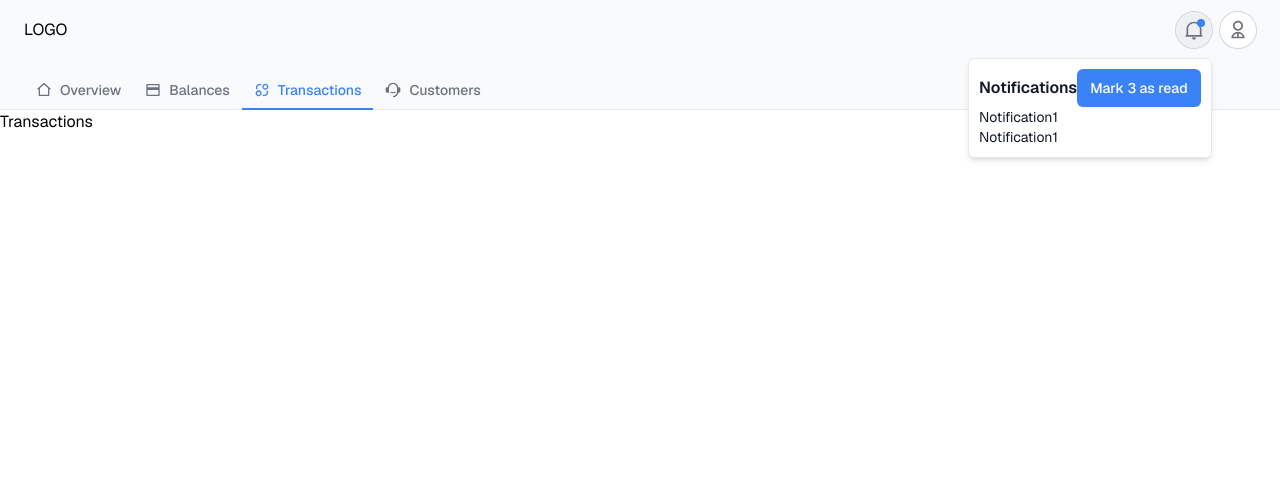
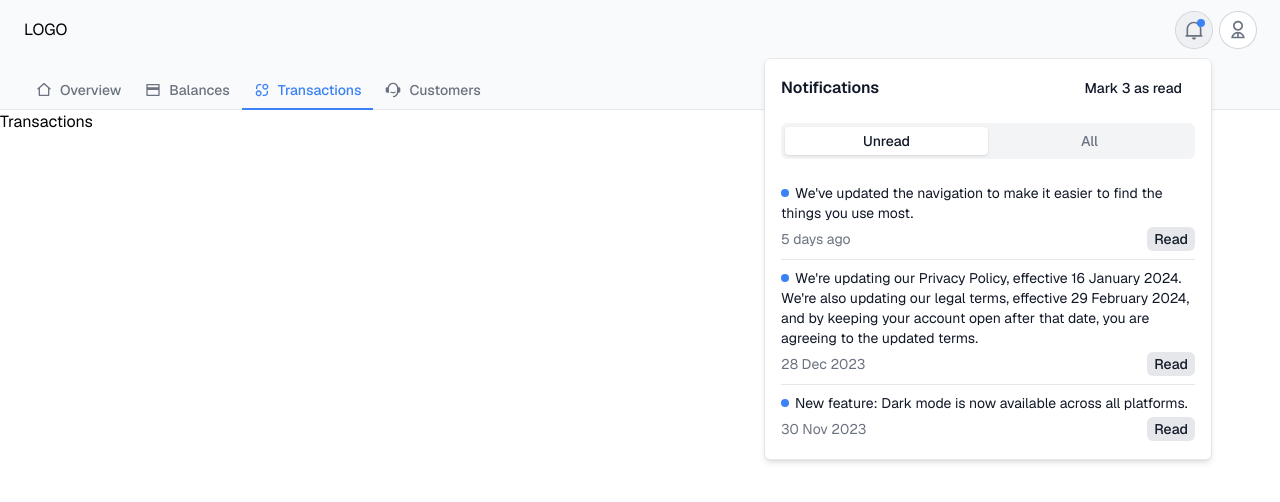
Before and after one commit to tremorlabs/template-overview, a Next.js app: page /transactions in a window 1280 px wide. Both pictures are taken after a click on the button 1194 px from the left and 30 px from the top of the page. Shown: the top 502 px of the page. Built offline with nearby package versions, Linux system fonts and the light colour scheme.

Commit message:
notifications

```diff
--- a/package.json
+++ b/package.json
@@ -17,6 +17,7 @@
     "@remixicon/react": "^4.3.0",
     "clsx": "^2.1.1",
     "cx": "^24.9.3",
+    "date-fns": "^4.1.0",
     "geist": "^1.3.1",
     "next": "14.2.15",
     "react": "^18.3.1",
--- a/src/components/ui/Notifications.tsx
+++ b/src/components/ui/Notifications.tsx
@@ -1,47 +1,202 @@
-"use client"
-
 import { Popover, PopoverContent, PopoverTrigger } from "@/components/Popover"
 import { cx, focusRing } from "@/lib/utils"
 import { RiNotification2Line } from "@remixicon/react"
+import { format, formatDistanceToNow } from "date-fns"
 import { Button } from "../Button"
-function Notifications() {
-  const unreadNotifications = 3
+import { Tabs, TabsContent, TabsList, TabsTrigger } from "../Tabs"
+
+interface Notification {
+  id: string
+  message: string
+  date: string
+  read: boolean
+}
+
+const notifications: Notification[] = [
+  {
+    id: "msg_j2k4l9m3",
+    message:
+      "We've updated the navigation to make it easier to find the things you use most.",
+    date: "2024-10-17",
+    read: false,
+  },
+  {
+    id: "msg_h8n2p5r6",
+    message:
+      "We're updating our Privacy Policy, effective 16 January 2024. We're also updating our legal terms, effective 29 February 2024, and by keeping your account open after that date, you are agreeing to the updated terms.",
+    date: "2023-12-28",
+    read: false,
+  },
+  {
+    id: "msg_t7v9w4x2",
+    message: "New feature: Dark mode is now available across all platforms.",
+    date: "2023-11-30",
+    read: false,
+  },
+  {
+    id: "msg_a3b5c7d9",
+    message:
+      "We're updating our legal terms effective 24 January 2023. By keeping your account open after that date, you are agreeing to the updated terms.",
+    date: "2022-11-21",
+    read: true,
+  },
+  {
+    id: "msg_e2f4g6h8",
+    message:
+      "Introducing our new mobile app features for enhanced productivity.",
+    date: "2022-09-15",
+    read: true,
+  },
+  {
+    id: "msg_k1l3m5n7",
+    message: "Security update: We've added two-factor authentication support.",
+    date: "2022-07-22",
+    read: true,
+  },
+  {
+    id: "msg_p8q2r4s6",
+    message: "We're updating our Privacy Policy as of 3rd February 2022",
+    date: "2022-01-06",
+    read: true,
+  },
+  {
+    id: "msg_u9v1w3x5",
+    message: "New collaboration tools are now available in your workspace.",
+    date: "2021-11-18",
+    read: true,
+  },
+  {
+    id: "msg_y7z9a2b4",
+    message: "Platform maintenance scheduled for next weekend.",
+    date: "2021-09-30",
+    read: true,
+  },
+  {
+    id: "msg_c6d8e1f3",
+    message: "Check out our new tutorial series for advanced features.",
+    date: "2021-08-15",
+    read: true,
+  },
+  {
+    id: "msg_g5h7i9j1",
+    message: "Your annual subscription has been renewed successfully.",
+    date: "2021-07-01",
+    read: true,
+  },
+  {
+    id: "msg_k2l4m6n8",
+    message: "Important: Please update your payment information.",
+    date: "2021-06-15",
+    read: true,
+  },
+]
+
+const formatDate = (dateString: string): string => {
+  const date = new Date(dateString)
+  const now = new Date()
+  const distance = formatDistanceToNow(date, { addSuffix: true })
+
+  return now.getTime() - date.getTime() < 7 * 24 * 60 * 60 * 1000
+    ? distance
+    : format(date, "d MMM yyyy")
+}
+
+const NotificationItem = ({ notification }: { notification: Notification }) => {
+  const { message, date, read } = notification
   return (
-    <>
+    <li className="space-y-1 py-2">
+      <p>
+        {!read && (
+          <div
+            aria-hidden="true"
+            className="mb-px mr-1.5 inline-flex size-2 shrink-0 rounded-full bg-blue-500 sm:text-sm"
+          />
+        )}
+        {message}
+      </p>
+      <div className="flex items-center justify-between">
+        <p className="text-gray-500">{formatDate(date)}</p>
+        {!read && (
+          <Button className="h-6 px-1.5" variant="light">
+            Read
+          </Button>
+        )}
+      </div>
+    </li>
+  )
+}
+
+const NotificationList = ({ showAll = false }: { showAll?: boolean }) => {
+  const filteredNotifications = showAll
+    ? notifications
+    : notifications.filter(({ read }) => !read)
+
+  return (
+    <ol
+      aria-label="Unread notifications"
+      className="flex max-h-96 flex-col divide-y overflow-y-scroll"
+    >
+      {filteredNotifications.map((notification) => (
+        <NotificationItem key={notification.id} notification={notification} />
+      ))}
+    </ol>
+  )
+}
+
+export function Notifications() {
+  const unreadCount = notifications.filter(({ read }) => !read).length
+
+  return (
     <Popover>
       <PopoverTrigger asChild>
         <Button
-            aria-label={`Notifications (${unreadNotifications} unread)`}
+          aria-label={`Notifications (${unreadCount} unread)`}
           variant="ghost"
           className={cx(
             focusRing,
             "group relative size-9 rounded-full bg-white text-sm text-gray-900 shadow-sm ring-1 ring-gray-300 hover:bg-gray-50 data-[state=open]:bg-gray-200/50",
           )}
         >
-            {unreadNotifications ? (
+          {unreadCount > 0 && (
             <div className="absolute right-1.5 top-1.5 size-2 shrink-0 rounded-full bg-blue-500" />
-            ) : null}
+          )}
           <RiNotification2Line
             className="size-5 shrink-0 text-gray-500 group-hover:text-gray-700"
             aria-hidden="true"
           />
         </Button>
       </PopoverTrigger>
-        <PopoverContent align="end">
-          <div className="flex items-center justify-between">
+      <PopoverContent align="end" className="max-w-md px-4">
+        <div className="flex items-center justify-between gap-16">
           <h2 className="text-base font-semibold text-gray-900">
             Notifications
           </h2>
-            <Button>Mark 3 as read</Button>
+          <Button variant="ghost">Mark {unreadCount} as read</Button>
         </div>
-          <ol>
-            <li>Notification1</li>
-            <li>Notification1</li>
-          </ol>
+        <Tabs defaultValue="unread" className="mt-4">
+          <TabsList className="grid w-full grid-cols-2" variant="solid">
+            <TabsTrigger value="unread">Unread</TabsTrigger>
+            <TabsTrigger value="all">All</TabsTrigger>
+          </TabsList>
+          <div className="mt-4">
+            <TabsContent value="unread">
+              <NotificationList />
+            </TabsContent>
+            <TabsContent value="all">
+              <div className="relative">
+                <NotificationList showAll />
+                <div
+                  aria-hidden="true"
+                  className="absolute inset-x-0 bottom-0 h-20 bg-gradient-to-b from-transparent to-white"
+                />
+              </div>
+              <Button variant="secondary" className="mt-2 w-full">
+                View all
+              </Button>
+            </TabsContent>
+          </div>
+        </Tabs>
       </PopoverContent>
     </Popover>
-    </>
   )
 }
-
-export { Notifications }
```
Also changed, not shown: tsconfig.json (+19 -5 lines), 1 other file (tests, documents, lock files or other folders). Lines whose indentation alone changed are shown as unchanged.
